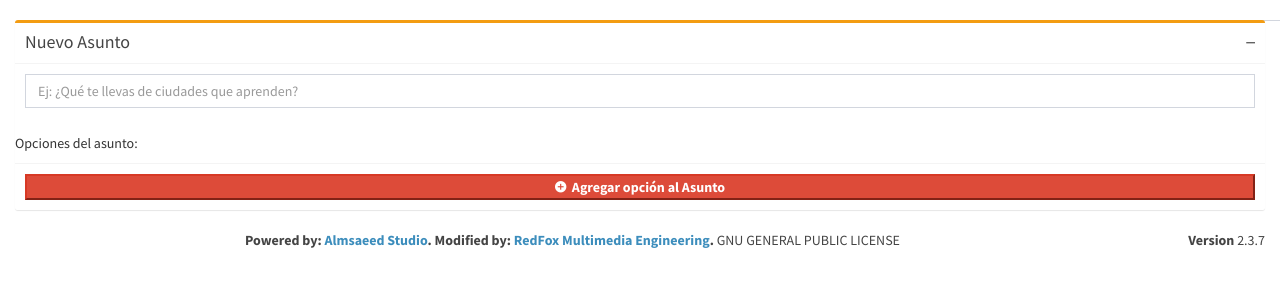
After one commit to OpenlabsCdMX/CaixaMagica, a PHP site: template magia/views/modules/templates/issue.php in a window 1280 px wide. The commit adds this page. Shown: the top 300 px of the page. Run offline with PHP 8.4, Linux system fonts and the light colour scheme; the template is opened without the code that fills it, so the values that code supplies are empty; some libraries are stand-ins or nearby versions.

Commit message:
En proceso de conexión entre el frontend y el backend para la creación de asuntos y opciones en una caja

```diff
--- /dev/null
+++ b/magia/views/modules/templates/issue.php
@@ -0,0 +1,31 @@
+</br>
+<div class="col-md-12">
+    <!-- general form elements -->
+    <div class="box box-warning">
+        <div class="box-header with-border">
+            <h3 class="box-title">Nuevo Asunto</h3>
+            <i class="toggle-box-btn pull-right ion-android-remove" style="cursor:pointer;"></i>
+        </div>
+        <!-- /.box-header -->
+        <!-- form start -->
+        <!-- Asunto collpasible area -->
+        <div class="collapsible">
+        <div class="box-body">
+            <div class="form-group">
+                <input data-id="null" name="asunto_texto" type="text" class="form-control" placeholder="Ej: ¿Qué te llevas de ciudades que aprenden?" value="">
+            </div>
+        </div>
+        <p>
+            Opciones del asunto:
+        </p>
+    </div>
+
+    <div class="box-footer">
+        <button class="option-btn btn-block btn-flat btn-danger" style="font-weight:bold;">
+          <i class="ion-android-add-circle"></i>&nbsp;
+          Agregar opción al Asunto</button>
+    </div>
+    <!-- /.box -->
+
+</div>
+</div>
```
Also changed, not shown: magia/views/Caixa/editar.php (+49 -6 lines), magia/views/modules/templates/option.php (added, +26 -0 lines).
